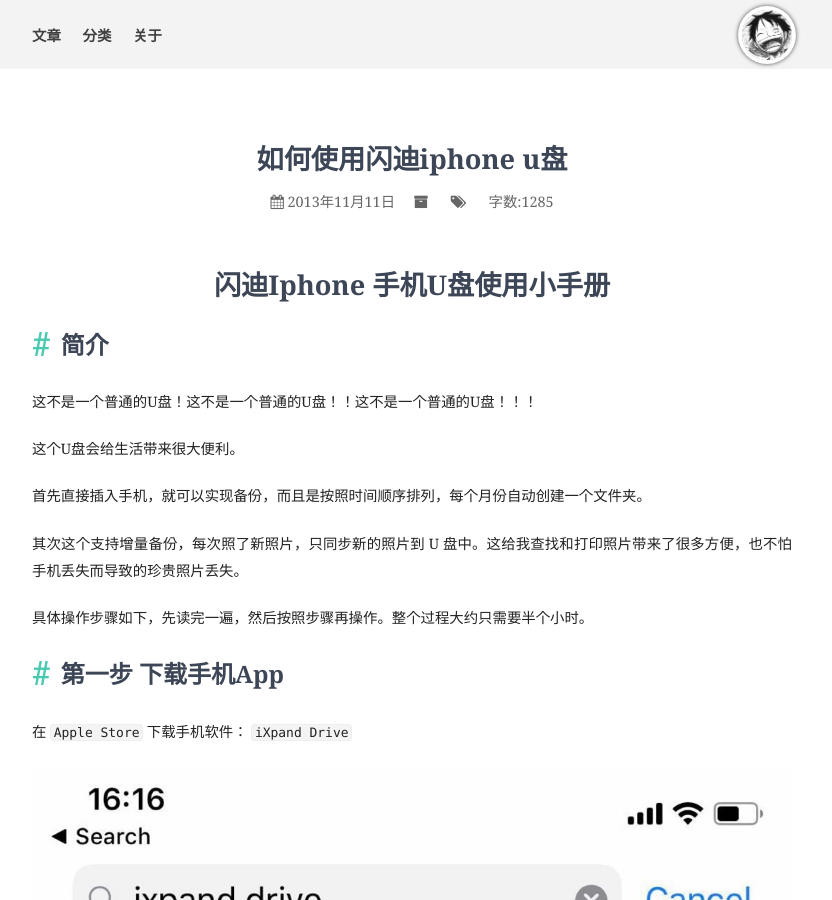
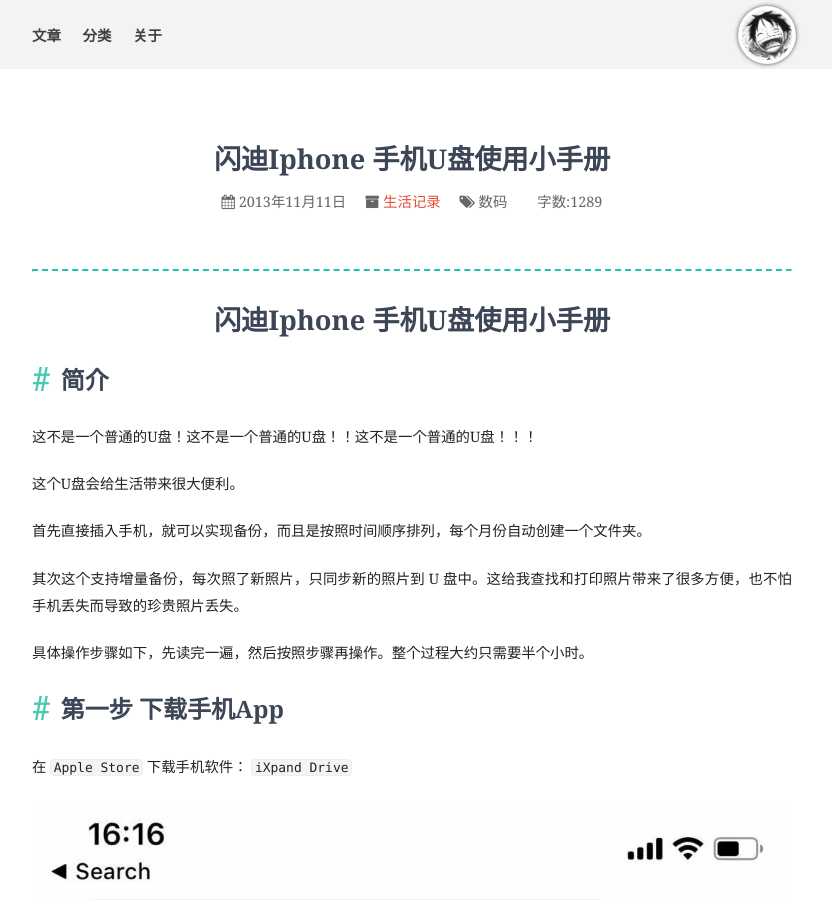
Before and after one commit to lanffy/lanffy.github.io, a Jekyll site: the page built from _posts/2013/2013-11-11-闪迪Iphone 手机U盘使用小手册.md, in a window 1280 px wide and 900 px high. Shown: the whole window, without its empty margins (228-1060 px from the left). Built offline with Jekyll 4.4.1, drawn with Linux system fonts in a browser that asks for light colours; nearby versions of some CDN libraries; our own code applies the rules of GitHub Pages for plain Markdown files; comment, search, counter and statistics services are not loaded.

Commit message:
add psot

```diff
--- a/_posts/2013/2013-11-11-如何使用闪迪IPhone U盘.md
+++ b/_posts/2013/2013-11-11-闪迪Iphone 手机U盘使用小手册.md
@@ -1,3 +1,12 @@
+---
+layout: post
+title: "闪迪Iphone 手机U盘使用小手册"
+categories: [生活记录]
+tags: [数码]
+author_name: R_Lanffy
+---
+---
+
 # 闪迪Iphone 手机U盘使用小手册
 
 ## 简介
```
